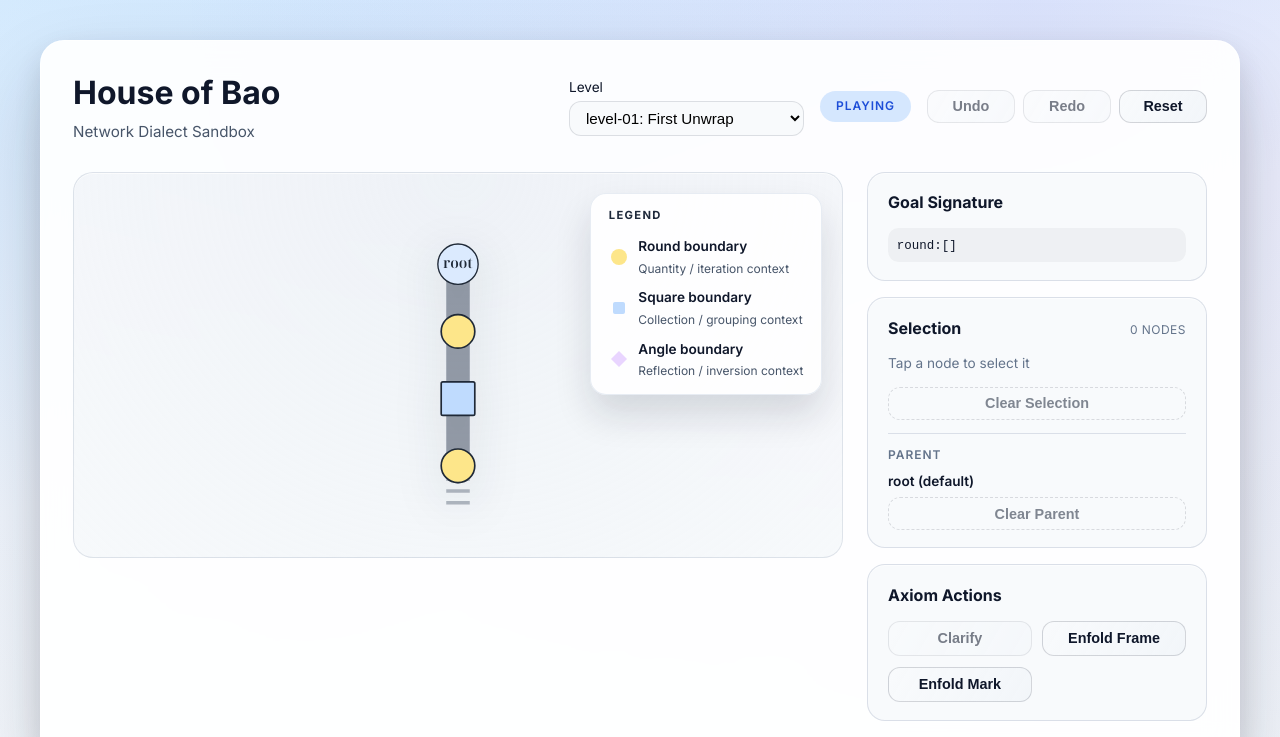
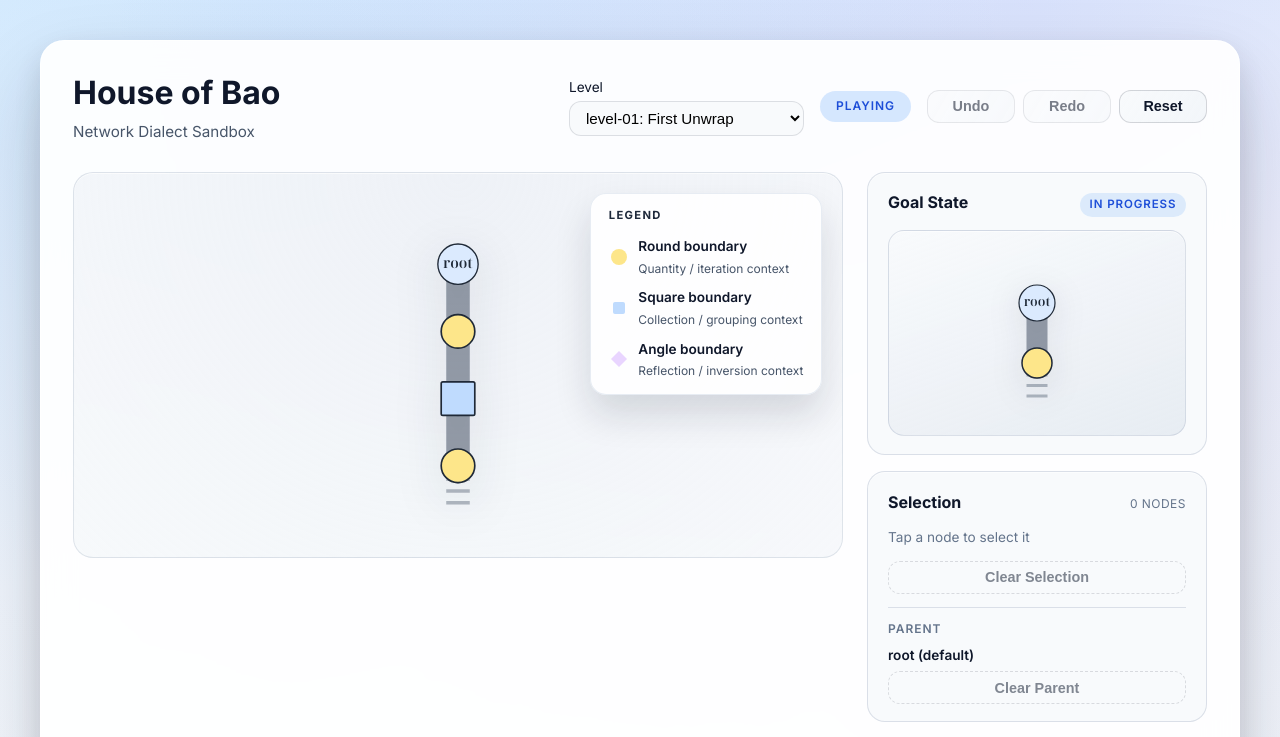
Before and after one commit to weavermarquez/house-of-bao, a React (Vite) app in the folder house-of-bao/: page / in a window 1280 px wide. Shown: the top 737 px of the page. Built offline with nearby package versions, Linux system fonts and the light colour scheme.

Commit message:
codex feat: display goal state in network preview

```diff
--- a/house-of-bao/src/App.css
+++ b/house-of-bao/src/App.css
@@ -264,25 +264,43 @@ button:disabled {
   font-weight: 600;
 }
 
-.goal-list {
-  list-style: none;
-  margin: 0;
-  padding: 0;
+.goal-preview {
+  position: relative;
+  border-radius: 1rem;
+  border: 1px solid rgba(148, 163, 184, 0.3);
+  background: linear-gradient(160deg, rgba(248, 250, 252, 0.95), rgba(226, 232, 240, 0.75));
+  padding: 0.75rem;
   display: flex;
-  flex-direction: column;
-  gap: 0.45rem;
+  align-items: center;
+  justify-content: center;
+  min-height: 180px;
+  box-shadow: inset 0 1px 0 rgba(255, 255, 255, 0.6);
 }
 
-.goal-list li {
-  padding: 0.4rem 0.55rem;
-  border-radius: 0.65rem;
-  background: rgba(15, 23, 42, 0.04);
-  font-size: 0.85rem;
+.goal-network-container {
+  width: 100%;
+  height: 180px;
+  pointer-events: none;
 }
 
-.goal-list code {
-  font-family: "Fira Code", "SFMono-Regular", ui-monospace, monospace;
-  font-size: 0.78rem;
+.goal-network-container .network-view-svg {
+  filter: drop-shadow(0 8px 16px rgba(15, 23, 42, 0.1));
+}
+
+.goal-status {
+  font-size: 0.72rem;
+  letter-spacing: 0.08em;
+  text-transform: uppercase;
+  padding: 0.2rem 0.6rem;
+  border-radius: 999px;
+  font-weight: 600;
+  color: #1d4ed8;
+  background: rgba(96, 165, 250, 0.18);
+}
+
+.goal-status-complete {
+  color: #15803d;
+  background: rgba(74, 222, 128, 0.3);
 }
 
 .section-heading {
--- a/house-of-bao/src/App.tsx
+++ b/house-of-bao/src/App.tsx
@@ -4,11 +4,7 @@ import "./App.css";
 import { levels } from "./levels";
 import { type AxiomType } from "./levels/types";
 import { useGameStore, type GameState } from "./store/gameStore";
-import {
-  canonicalSignature,
-  canonicalSignatureForest,
-  type Form,
-} from "./logic/Form";
+import { canonicalSignature, type Form } from "./logic/Form";
 import { NetworkView, ROOT_NODE_ID } from "./dialects/network";
 
 type NodeView = {
@@ -181,26 +177,6 @@ function App() {
   const showArrangementActions = allowsAxiom("arrangement");
   const showReflectionActions = allowsAxiom("reflection");
 
-  const goalProgress = useMemo(() => {
-    const currentCounts = new Map<string, number>();
-    canonicalSignatureForest(currentForms).forEach((signature) => {
-      currentCounts.set(signature, (currentCounts.get(signature) ?? 0) + 1);
-    });
-
-    const remaining: Array<{ id: string; signature: string }> = [];
-    goalForms.forEach((goalForm) => {
-      const signature = canonicalSignature(goalForm);
-      const available = currentCounts.get(signature) ?? 0;
-      if (available > 0) {
-        currentCounts.set(signature, available - 1);
-      } else {
-        remaining.push({ id: goalForm.id, signature });
-      }
-    });
-
-    return remaining;
-  }, [goalForms, currentForms]);
-
   const selectedDetails = useMemo(() => {
     const lookup = new Map(nodeViews.map((node) => [node.id, node]));
     return selectedNodeIds
@@ -295,18 +271,25 @@ function App() {
           </div>
           <aside className="side-panel">
             <section className="info-card">
-              <h2>Goal Signature</h2>
-              {goalProgress.length === 0 ? (
+              <div className="section-heading">
+                <h2>Goal State</h2>
+                <span
+                  className={`goal-status ${
+                    status === "won" ? "goal-status-complete" : ""
+                  }`}
+                >
+                  {status === "won" ? "Complete" : "In Progress"}
+                </span>
+              </div>
+              <div className="goal-preview">
+                <NetworkView
+                  forms={goalForms}
+                  className="goal-network-container"
+                />
+              </div>
+              {status === "won" ? (
                 <p className="goal-complete">Goal satisfied — nice work!</p>
-              ) : (
-                <ul className="goal-list">
-                  {goalProgress.map((entry) => (
-                    <li key={entry.id}>
-                      <code>{entry.signature}</code>
-                    </li>
-                  ))}
-                </ul>
-              )}
+              ) : null}
             </section>
 
             <section className="info-card">
```
